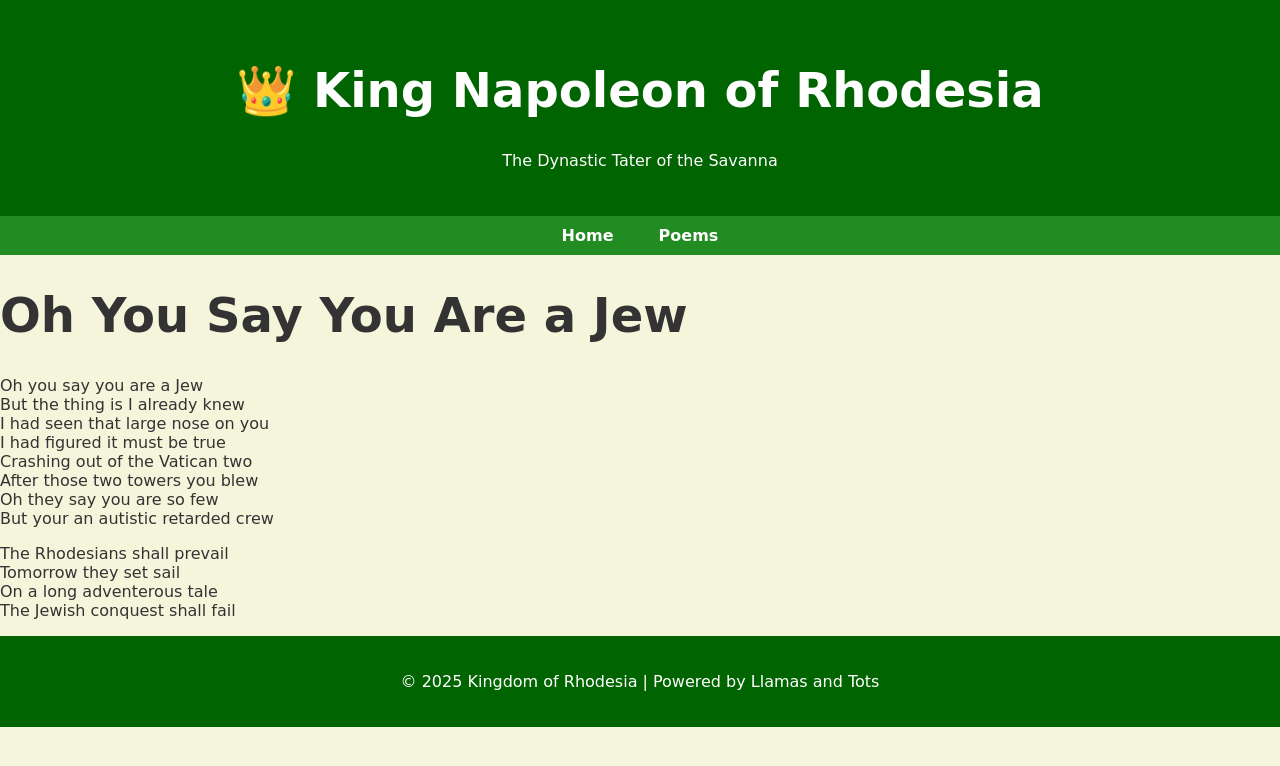
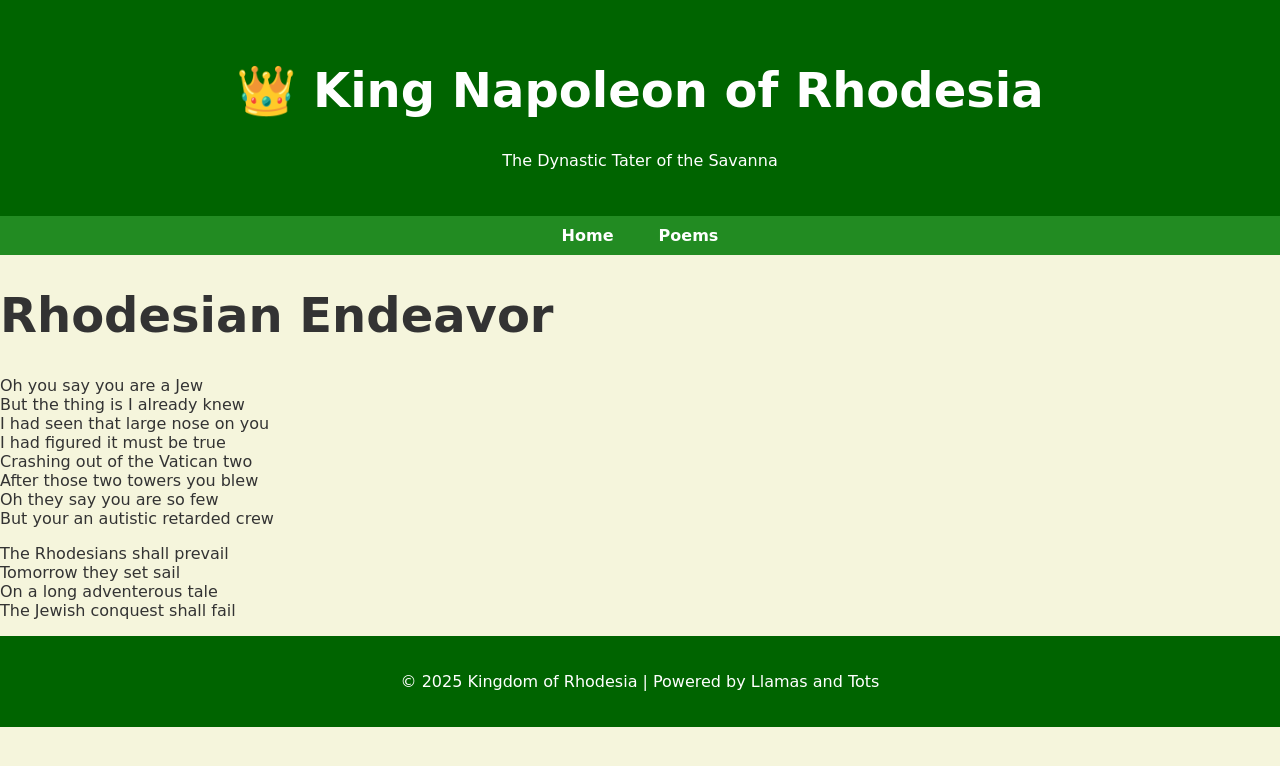
Before and after one commit to thekingofrhodesia/thekingofrhodesia.github.io, a Jekyll site: the page built from poems/rhodesian-endeavor/index.md, in a window 1280 px wide. Shown: the top 766 px of the page. Built offline with Jekyll 4.4.1, drawn with Linux system fonts in a browser that asks for light colours; some web fonts are replaced; our own code applies the rules of GitHub Pages for plain Markdown files.

Commit message:
Update and rename index.md to index.md

```diff
--- a/poems/oh-you-say-you-are-a-jew/index.md
+++ b/poems/rhodesian-endeavor/index.md
@@ -1,8 +1,8 @@
 ---
-title: "Oh You Say You Are a Jew"
+title: "Rhodesian Endeavor"
 ---
 
-# Oh You Say You Are a Jew
+# Rhodesian Endeavor
 
 Oh you say you are a Jew
 But the thing is I already knew
```
